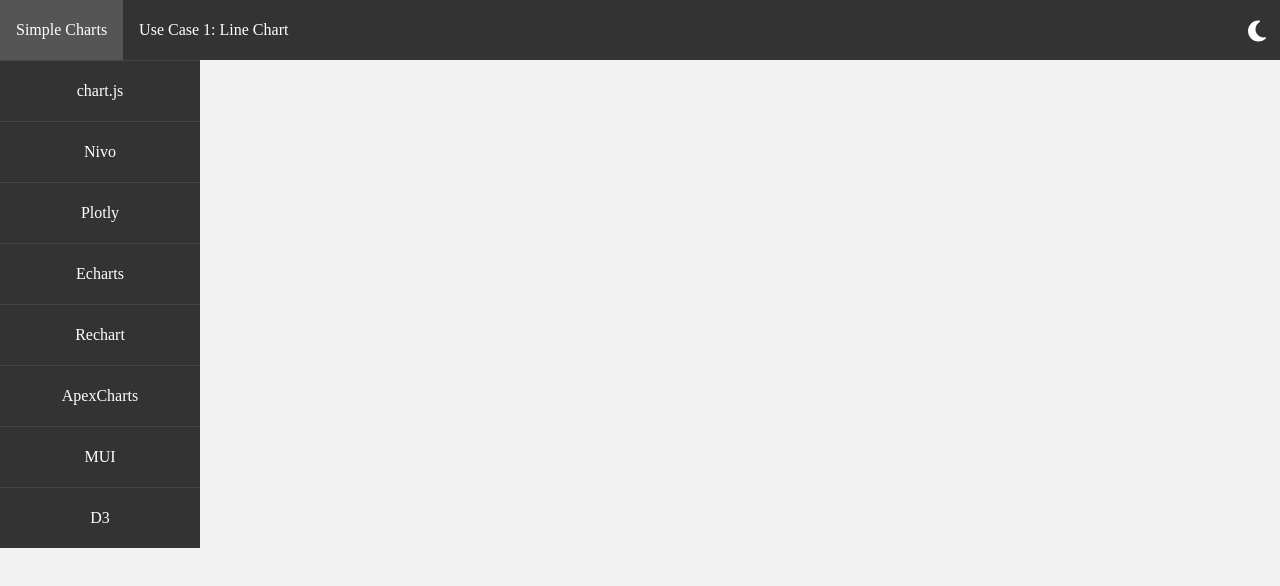
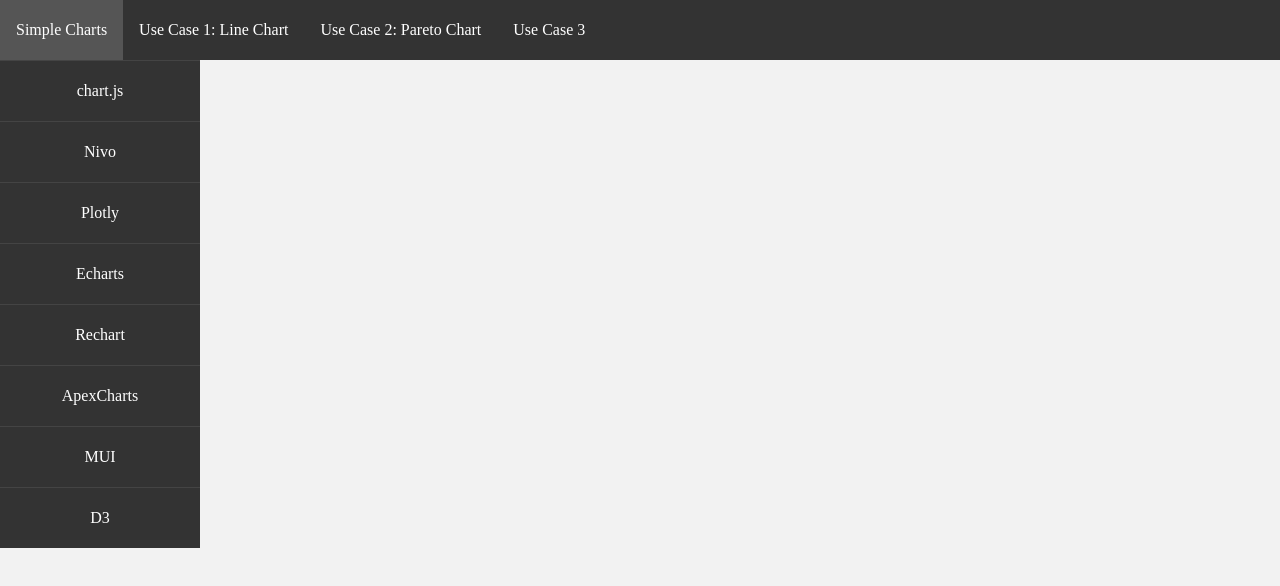
Before and after one commit to Deaniebean/data-viz-libraries, a React (Vite) app: page / in a window 1280 px wide. Shown: the top 586 px of the page. Built offline with nearby package versions, Linux system fonts and the light colour scheme.

Commit message:
add usecases

```diff
--- a/src/Navbar.tsx
+++ b/src/Navbar.tsx
@@ -1,6 +1,5 @@
 import { NavLink } from "react-router-dom";
 import "./styles/App.scss";
-import { ThemeToggle } from "./themeToggle";
 
 export const Navbar = () => {
   return (
@@ -103,10 +102,14 @@
                 <NavLink to="/apexcharts/line-chart-custom">Apexcharts</NavLink>
               </li>
               <li>
-                <NavLink to="/apexcharts/line-chart-custom-2">Apexcharts2</NavLink>
+                <NavLink to="/apexcharts/line-chart-custom-2">
+                  Apexcharts2
+                </NavLink>
               </li>
               <li>
-                <NavLink to="/apexcharts/line-chart-custom-3">Apexcharts3</NavLink>
+                <NavLink to="/apexcharts/line-chart-custom-3">
+                  Apexcharts3
+                </NavLink>
               </li>
               <li>
                 <NavLink to="/chartjs/line-chart-custom">Chartjs</NavLink>
@@ -116,11 +119,24 @@
               </li>
             </ul>
           </li>
-        </ul>
+          <li className="title">
+            Use Case 2: Pareto Chart
+            <ul className="dropdown">
+              <li>
+                <NavLink to="/apexcharts/line-chart-custom">Apexcharts</NavLink>
+              </li>
+            </ul>
+          </li>
+          <li className="title">
+            Use Case 3
+            <ul className="dropdown">
+              <li>
+                <NavLink to="/apexcharts/line-chart-custom">Apexcharts</NavLink>
+              </li>
+            </ul>
+          </li>
+          </ul>
+        </div>
       </div>
-      <div className="theme">
-        <ThemeToggle />
-      </div>
-    </div>
-  );
-};
+    )
+}
```
